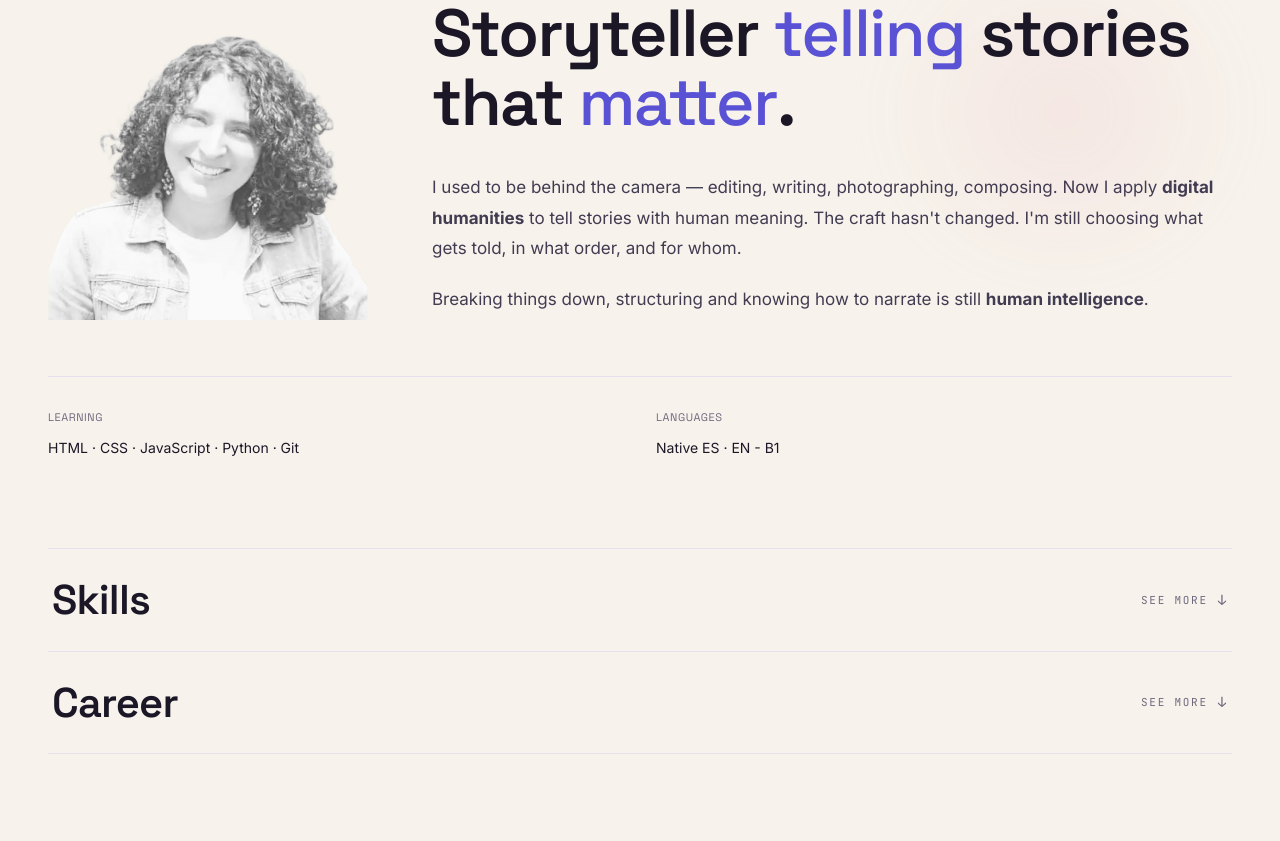
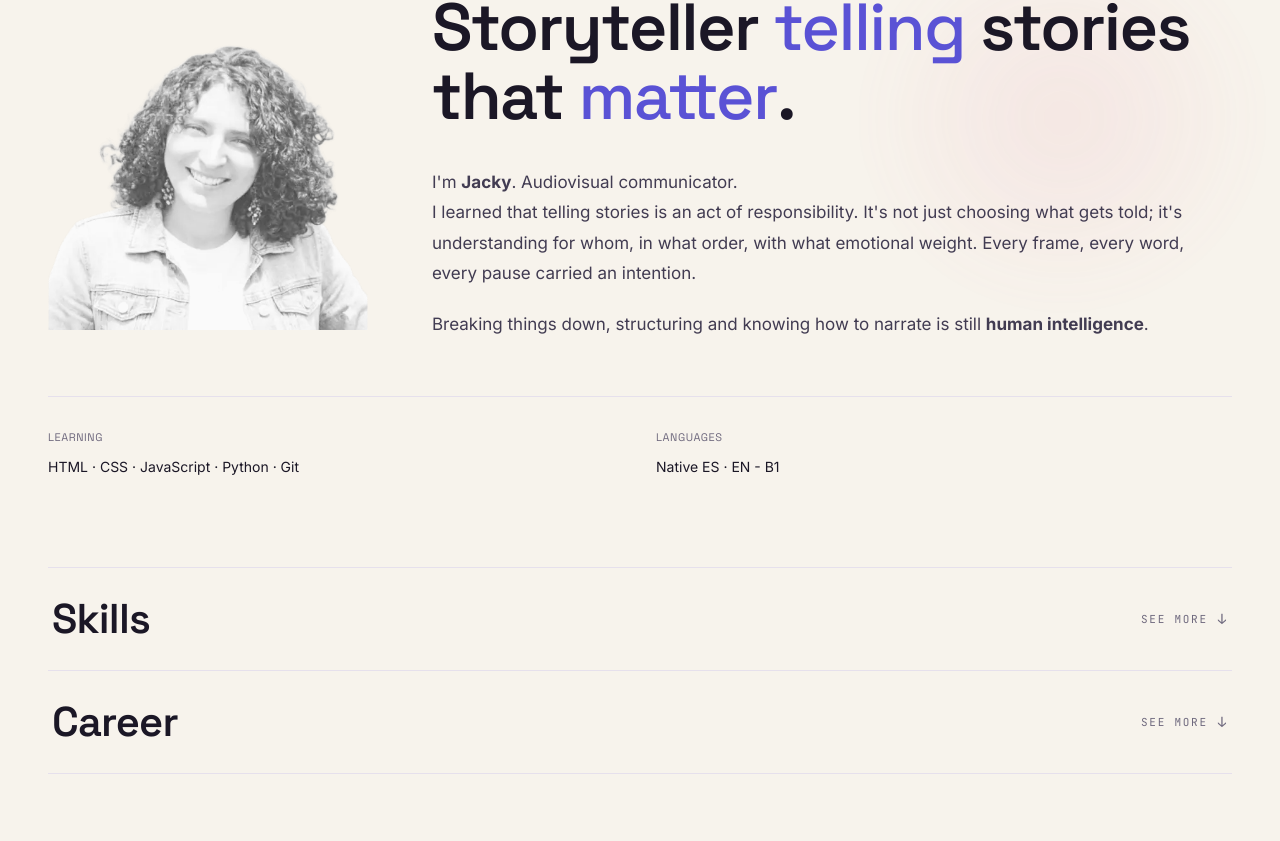
Before and after one commit to Lumpenvisual/Mi_Portafolio_hackidevs, a React (Vite) app: page / in a window 1280 px wide. Shown: the part 1099-1940 px from the top of the page. Built offline with nearby package versions, Linux system fonts and the light colour scheme; no server answers.

Commit message:
content(about): rewrite intro paragraph (Soy Jacky…)
Co-Authored-By: Claude Opus 4.8 <noreply@anthropic.com>

```diff
--- a/src/sections/About.jsx
+++ b/src/sections/About.jsx
@@ -16,11 +16,12 @@ const copy = {
     body: (
       <>
         <p>
-          Antes estaba detrás de la cámara editando, escribiendo,
-          fotografiando, componiendo. Ahora aplico las{' '}
-          <strong>humanidades digitales</strong> para contar historias con
-          sentido humano. El oficio no cambia. Sigo eligiendo qué se cuenta,
-          en qué orden y para quién.
+          Soy <strong>Jacky</strong>. Comunicadora audiovisual.
+          <br />
+          Aprendí que contar historias es un acto de responsabilidad. No es
+          solo elegir qué se cuenta; es entender para quién, en qué orden, con
+          qué peso emocional. Cada frame, cada palabra, cada pausa llevaba una
+          intención.
         </p>
         <p>
           Desglosar, estructurar y saber narrar sigue siendo{' '}
@@ -48,11 +49,12 @@ const copy = {
     body: (
       <>
         <p>
-          I used to be behind the camera &mdash; editing, writing,
-          photographing, composing. Now I apply{' '}
-          <strong>digital humanities</strong> to tell stories with human
-          meaning. The craft hasn&apos;t changed. I&apos;m still choosing
-          what gets told, in what order, and for whom.
+          I&apos;m <strong>Jacky</strong>. Audiovisual communicator.
+          <br />
+          I learned that telling stories is an act of responsibility. It&apos;s
+          not just choosing what gets told; it&apos;s understanding for whom, in
+          what order, with what emotional weight. Every frame, every word, every
+          pause carried an intention.
         </p>
         <p>
           Breaking things down, structuring and knowing how to narrate is
```
